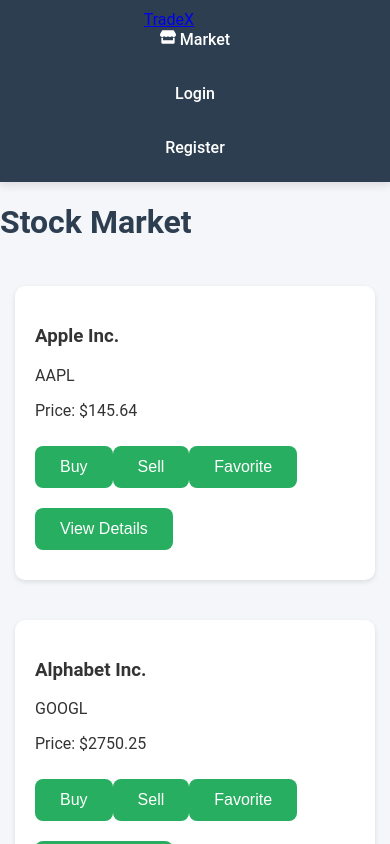
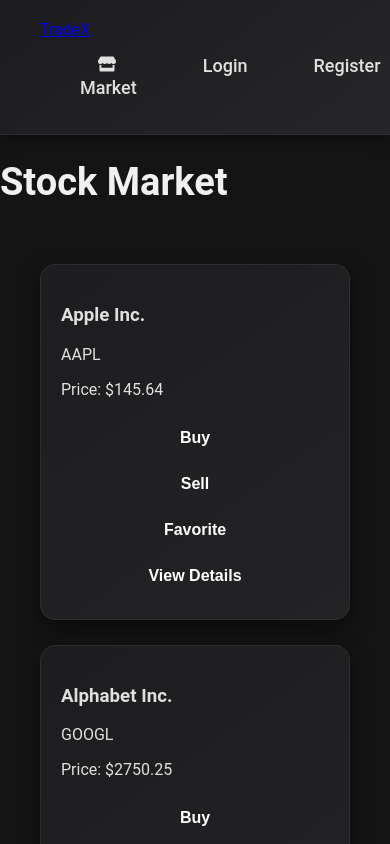
Before and after one commit to Aliiyousiff/tradex-FE, a React (Vite) app: page / in a window 390 px wide. Shown: the top 844 px of the page. Built offline with nearby package versions, Linux system fonts and the light colour scheme; a web font is replaced by a local one.

Commit message:
CSS updates

```diff
--- a/src/App.css
+++ b/src/App.css
@@ -1,10 +1,10 @@
 /* Global Styles */
 body {
-  font-family: 'Roboto', sans-serif; /* More modern font */
+  font-family: 'Roboto', sans-serif;
   margin: 0;
   padding: 0;
-  background-color: #f4f6f9; /* Light grey background for a clean look */
-  color: #333;
+  background-color: #141414; /* Dark, sleek background */
+  color: #e0e0e0; /* Light text for contrast */
 }
 
 /* App Container */
@@ -12,128 +12,80 @@
   display: flex;
   flex-direction: column;
   min-height: 100vh;
-  background-color: #f4f6f9;
+  background-color: #141414;
 }
 
 /* Navigation Bar */
 nav {
-  background-color: #2c3e50; /* Darker shade for professional look */
-  color: white;
-  padding: 10px 20px; /* Reduced padding for a shorter nav bar */
+  background: linear-gradient(145deg, #1c1c1e, #262628);
+  color: #e0e0e0;
+  padding: 20px 40px;
   display: flex;
   justify-content: space-between;
   align-items: center;
-  box-shadow: 0 4px 8px rgba(0, 0, 0, 0.1); /* Subtle shadow */
+  box-shadow: 0 6px 12px rgba(0, 0, 0, 0.3);
+  border-bottom: 1px solid #2e2e30;
 }
 
 nav ul {
   list-style-type: none;
-  padding: 0;
-  margin: 0;
   display: flex;
-  gap: 20px; /* Increased space between items */
-}
-
-nav ul li {
-  display: inline-block;
+  gap: 30px;
 }
 
 nav ul li a,
 nav ul li button {
-  color: white;
+  color: #e0e0e0;
   text-decoration: none;
-  font-size: 16px;
-  font-weight: 500; /* Slightly bolder text */
-  transition: color 0.3s ease;
-  padding: 8px 16px;
-  border-radius: 5px;
+  font-size: 18px;
+  font-weight: 500;
+  padding: 10px 18px;
+  border-radius: 6px;
+  transition: color 0.2s ease, background-color 0.2s ease;
 }
 
 nav ul li a:hover,
 nav ul li button:hover {
-  color: #1abc9c; /* A soft green color on hover */
-}
-
-nav ul li button {
-  background: none;
-  border: none;
-  cursor: pointer;
-  transition: background-color 0.3s ease;
-}
-
-nav ul li button:hover {
-  background-color: rgba(255, 255, 255, 0.1); /* subtle hover effect */
+  background-color: #333333;
 }
 
 /* Headings */
 h1,
 h2 {
-  color: #2c3e50; /* Dark color for headings */
+  color: #f0f0f0;
+  font-weight: 700;
   margin-bottom: 20px;
-  font-weight: 600;
 }
 
 h1 {
-  font-size: 32px;
+  font-size: 38px;
 }
 
 h2 {
-  font-size: 24px;
+  font-size: 28px;
 }
 
 /* Stock Item (Card Style) */
 .stock-list {
   display: grid;
-  grid-template-columns: repeat(auto-fill, minmax(250px, 1fr));
-  gap: 20px;
-  padding: 20px;
+  grid-template-columns: repeat(auto-fill, minmax(320px, 1fr));
+  gap: 25px;
+  padding: 40px;
 }
 
 .stock-item {
-  background-color: white;
+  background: linear-gradient(145deg, #1d1d1f, #232325);
+  color: #e0e0e0;
   padding: 20px;
-  margin: 10px;
-  border-radius: 10px;
-  box-shadow: 0 2px 5px rgba(0, 0, 0, 0.1); /* Subtle shadow for cards */
-  transition: box-shadow 0.3s ease, transform 0.3s ease;
+  border-radius: 15px;
+  box-shadow: 0 8px 20px rgba(0, 0, 0, 0.5);
+  border: 1px solid #2e2e30;
+  transition: transform 0.3s ease, box-shadow 0.3s ease;
 }
 
 .stock-item:hover {
-  box-shadow: 0 4px 8px rgba(0, 0, 0, 0.2); /* Hover effect for cards */
-  transform: translateY(-5px); /* Slight lift effect */
-}
-
-/* Button Styles */
-button {
-  background-color: #27ae60; /* Green background for primary actions */
-  color: white;
-  border: none;
-  padding: 12px 25px;
-  margin: 10px 0;
-  cursor: pointer;
-  border-radius: 8px;
-  font-size: 16px;
-  transition: background-color 0.3s ease, transform 0.3s ease;
-}
-
-button:hover {
-  background-color: #2ecc71; /* Lighter green on hover */
-  transform: translateY(-2px); /* Slight hover lift */
-}
-
-button:focus {
-  outline: none;
-  box-shadow: 0 0 0 2px rgba(39, 174, 96, 0.5); /* Green outline on focus */
-}
-
-/* Form Container (Login/Register) */
-.form-container {
-  max-width: 400px;
-  margin: 30px auto 0;
-  padding: 20px;
-  background-color: white;
-  border-radius: 8px;
-  box-shadow: 0 4px 6px rgba(0, 0, 0, 0.1);
+  transform: translateY(-6px);
+  box-shadow: 0 12px 30px rgba(0, 0, 0, 0.7);
 }
 
 /* Input Fields */
@@ -142,75 +94,119 @@
 input[type='email'],
 select {
   width: 100%;
-  padding: 12px;
-  margin: 10px 0;
-  border: 1px solid #bdc3c7;
-  border-radius: 8px;
+  padding: 14px;
+  margin: 12px 0;
+  border: 1px solid #3a3a3d;
+  border-radius: 12px;
   font-size: 16px;
-  background-color: #f7f9fb;
-  transition: border-color 0.3s ease;
+  background-color: #1a1a1c;
+  color: #e0e0e0;
+  box-shadow: inset 2px 2px 6px rgba(0, 0, 0, 0.4);
+  transition: border-color 0.3s ease, box-shadow 0.3s ease;
 }
 
-input[type='text']:focus,
-input[type='password']:focus,
-input[type='email']:focus,
-select:focus {
-  border-color: #27ae60; /* Green focus border */
-  outline: none;
+input:focus {
+  border-color: #26a69a;
+  box-shadow: 0 0 5px 2px rgba(38, 166, 154, 0.5);
+}
+
+::placeholder {
+  color: #b0b0b0;
+}
+
+/* Button Styles */
+button,
+button.primary,
+button.secondary,
+button.tertiary {
+  display: inline-block;
+  padding: 14px 28px;
+  border-radius: 12px;
+  border: none;
+  font-size: 16px;
+  font-weight: 600;
+  color: #ffffff;
+  cursor: pointer;
+  transition: transform 0.3s ease, box-shadow 0.3s ease;
+  background: none;
+}
+
+/* Buy Button (Green) */
+button.primary {
+  background: linear-gradient(145deg, #28a745, #218838) !important;
+  box-shadow: 0 4px 8px rgba(0, 0, 0, 0.3);
+}
+
+button.primary:hover {
+  background: linear-gradient(145deg, #34d058, #28a745) !important;
+  transform: translateY(-4px);
+  box-shadow: 0 8px 16px rgba(0, 0, 0, 0.4);
+}
+
+/* Sell Button (Red) */
+button.secondary {
+  background: linear-gradient(145deg, #dc3545, #c82333) !important;
+  box-shadow: 0 4px 8px rgba(0, 0, 0, 0.3);
+}
+
+button.secondary:hover {
+  background: linear-gradient(145deg, #e74c3c, #dc3545) !important;
+  transform: translateY(-4px);
+  box-shadow: 0 8px 16px rgba(0, 0, 0, 0.4);
+}
+
+/* Details Button (Blue) */
+button.tertiary {
+  background: linear-gradient(145deg, #007bff, #0056b3) !important;
+  box-shadow: 0 4px 8px rgba(0, 0, 0, 0.3);
+}
+
+button.tertiary:hover {
+  background: linear-gradient(145deg, #339af0, #007bff) !important;
+  transform: translateY(-4px);
+  box-shadow: 0 8px 16px rgba(0, 0, 0, 0.4);
+}
+
+/* Disabled Button */
+button:disabled {
+  background: #3a3a3d !important;
+  color: #b0b0b0;
+  cursor: not-allowed;
+  opacity: 0.6;
+}
+
+/* Form Container */
+.form-container {
+  max-width: 450px;
+  margin: 50px auto;
+  padding: 30px;
+  background: #1d1d1f;
+  border-radius: 15px;
+  box-shadow: 0 10px 25px rgba(0, 0, 0, 0.8);
 }
 
 /* Error Message */
 .error-message {
-  color: #e74c3c; /* Red error color */
+  color: #e74c3c;
   font-size: 14px;
   margin-top: 10px;
 }
 
 /* Footer */
 footer {
-  background-color: #2c3e50;
-  color: white;
+  background: linear-gradient(145deg, #1c1c1e, #262628);
+  color: #e0e0e0;
   text-align: center;
-  padding: 15px;
-  margin-top: 30px;
-  font-size: 14px;
+  padding: 25px;
 }
 
-footer p {
-  margin: 0;
-  font-size: 14px;
-}
-
-/* Media Queries for Responsiveness */
+/* Media Queries */
 @media (max-width: 768px) {
-  nav {
-    flex-direction: column;
-    padding: 10px;
+  .stock-list {
+    grid-template-columns: 1fr;
   }
 
-  nav ul {
-    flex-direction: column;
-    align-items: center;
-  }
-
-  nav ul li {
-    margin-right: 0;
-    margin-bottom: 15px;
-  }
-
-  .form-container {
-    margin-top: 50px;
-  }
-
-  .stock-list {
-    grid-template-columns: repeat(
-      auto-fill,
-      minmax(200px, 1fr)
-    ); /* Smaller grid items on mobile */
-    padding: 15px;
-  }
-
-  .stock-item {
-    margin: 10px 0;
+  button {
+    width: 100%;
   }
 }
```
Also changed, not shown: 1 other file (tests, documents, lock files or other folders).
